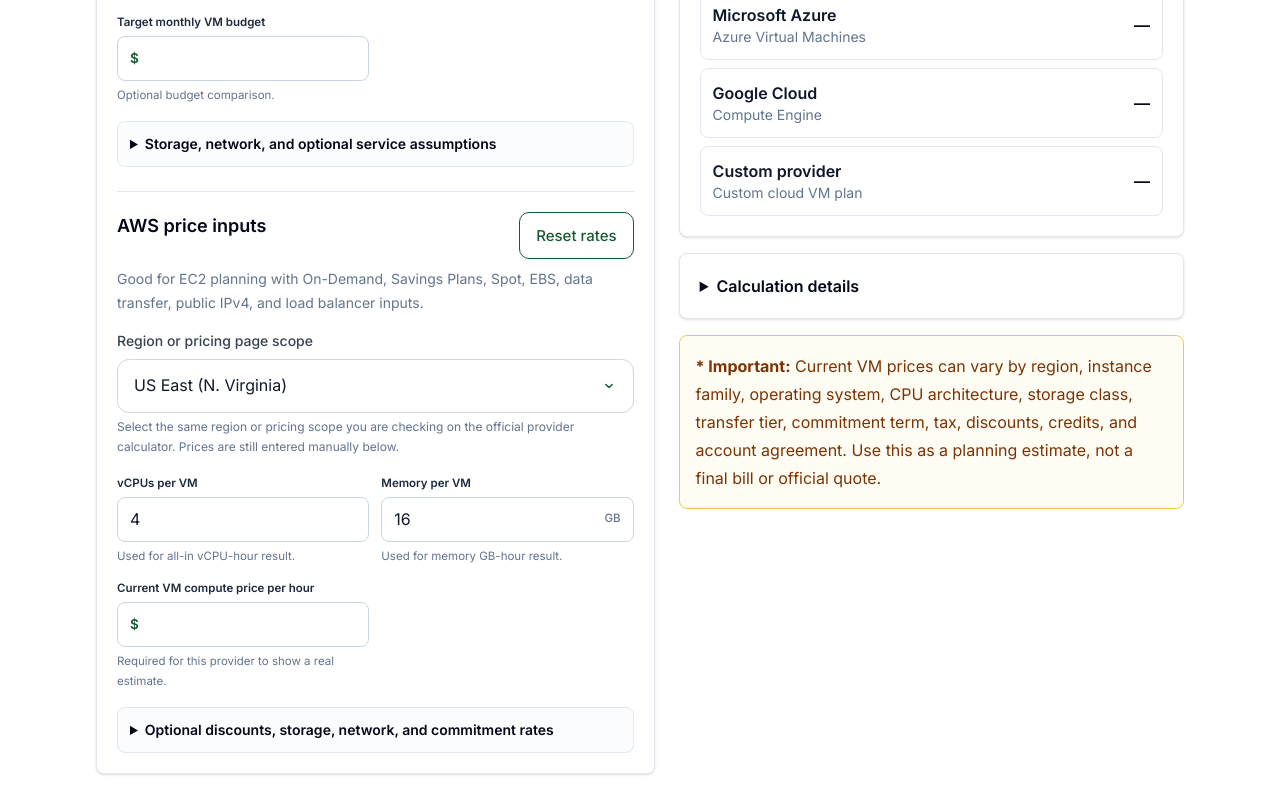
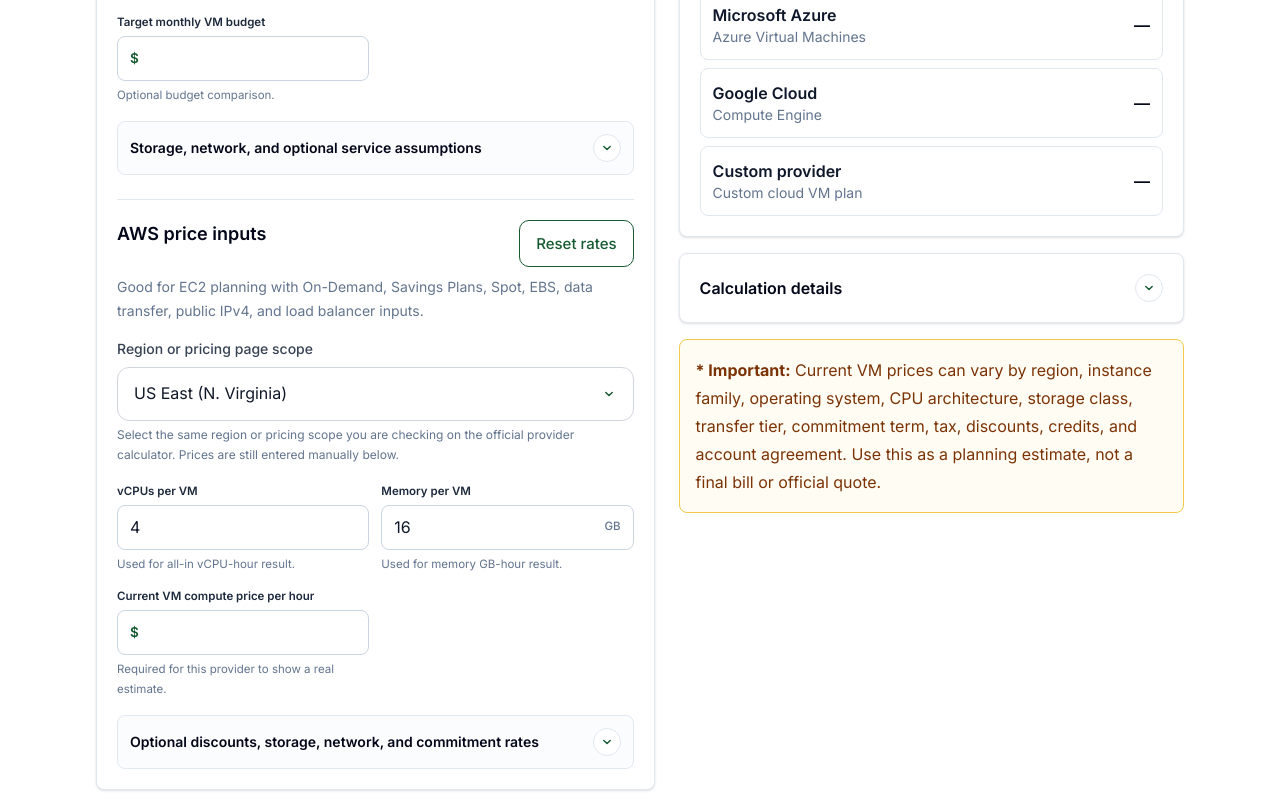
Before and after one commit to vaarunsonawwane-ops/beeija, a Next.js app: page /tools/cloud-vm-cost-comparison-calculator in a window 1280 px wide. Shown: the part 1560-2360 px from the top of the page. Built offline with nearby package versions, Linux system fonts and the light colour scheme.

Commit message:
collapsible component

```diff
--- /dev/null
+++ b/app/components/BeeijaAdvancedSection.tsx
@@ -0,0 +1,60 @@
+"use client";
+
+import type { ReactNode } from "react";
+
+type BeeijaAdvancedSectionProps = {
+  title: string;
+  description?: ReactNode;
+  children: ReactNode;
+  defaultOpen?: boolean;
+  variant?: "subtle" | "card";
+  className?: string;
+  contentClassName?: string;
+};
+
+export default function BeeijaAdvancedSection({
+  title,
+  description,
+  children,
+  defaultOpen = false,
+  variant = "subtle",
+  className = "",
+  contentClassName,
+}: BeeijaAdvancedSectionProps) {
+  const wrapperClass =
+    variant === "card"
+      ? "min-w-0 rounded-lg border border-slate-200 bg-white p-4 shadow-sm sm:p-5"
+      : "rounded-lg border border-slate-200 bg-slate-50/60 p-3";
+  const titleClass = variant === "card" ? "text-base" : "text-sm";
+  const bodySpacing = contentClassName ?? (variant === "card" ? "mt-4" : "mt-3");
+
+  return (
+    <details defaultOpen={defaultOpen} className={`${wrapperClass} group ${className}`.trim()}>
+      <summary
+        className={`flex cursor-pointer list-none items-center justify-between gap-3 ${titleClass} font-semibold text-slate-950 [&::-webkit-details-marker]:hidden`}
+      >
+        <span>{title}</span>
+        <span
+          aria-hidden="true"
+          className="flex h-7 w-7 shrink-0 items-center justify-center rounded-full border border-slate-200 bg-white text-[var(--green)] transition group-open:rotate-180"
+        >
+          <svg viewBox="0 0 20 20" fill="none" className="h-4 w-4">
+            <path
+              d="m6 8 4 4 4-4"
+              stroke="currentColor"
+              strokeWidth="1.8"
+              strokeLinecap="round"
+              strokeLinejoin="round"
+            />
+          </svg>
+        </span>
+      </summary>
+
+      {description ? (
+        <p className="mt-2 text-sm leading-6 text-slate-500">{description}</p>
+      ) : null}
+
+      <div className={bodySpacing}>{children}</div>
+    </details>
+  );
+}
--- a/app/tools/cloud-vm-cost-comparison-calculator/ToolClient.tsx
+++ b/app/tools/cloud-vm-cost-comparison-calculator/ToolClient.tsx
@@ -4,6 +4,7 @@ import { useMemo, useState } from "react";
 import BeeijaNumberField from "@/app/components/BeeijaNumberField";
 import BeeijaResultLine from "@/app/components/BeeijaResultLine";
 import BeeijaSelect from "@/app/components/BeeijaSelect";
+import BeeijaAdvancedSection from "@/app/components/BeeijaAdvancedSection";
 import {
   formatBeeijaCurrency,
   formatBeeijaNumber,
@@ -625,16 +626,12 @@ export default function ToolClient() {
               />
             </div>
 
-            <details className="mt-4 rounded-lg border border-slate-200 bg-slate-50/60 p-3">
-              <summary className="cursor-pointer text-sm font-semibold text-slate-950">
-                Storage, network, and optional service assumptions
-              </summary>
-              <p className="mt-2 text-sm leading-6 text-slate-500">
-                Open this when your VM estimate must include storage,
-                snapshots, outbound transfer, public IPv4, or load balancer
-                usage. These inputs stay shared across every provider.
-              </p>
-              <div className="mt-3 grid items-start gap-3 sm:grid-cols-2">
+            <BeeijaAdvancedSection
+              className="mt-4"
+              title="Storage, network, and optional service assumptions"
+              description="Open this when your VM estimate must include storage, snapshots, outbound transfer, public IPv4, or load balancer usage. These inputs stay shared across every provider."
+            >
+              <div className="grid items-start gap-3 sm:grid-cols-2">
                 <BeeijaNumberField
                   label="Persistent storage"
                   value={workload.persistentStorageGb}
@@ -684,7 +681,7 @@ export default function ToolClient() {
                   sanitizeDecimal
                 />
               </div>
-            </details>
+            </BeeijaAdvancedSection>
           </div>
 
           <div className="mt-6 border-t border-slate-200 pt-5">
@@ -750,16 +747,12 @@ export default function ToolClient() {
               />
             </div>
 
-            <details className="mt-4 rounded-lg border border-slate-200 bg-slate-50/60 p-3">
-              <summary className="cursor-pointer text-sm font-semibold text-slate-950">
-                Optional discounts, storage, network, and commitment rates
-              </summary>
-              <p className="mt-2 text-sm leading-6 text-slate-500">
-                Open this when your estimate needs commitment discounts, Spot
-                capacity, OS licence cost, storage, public IPs, load balancers,
-                fixed monthly services, or upfront reservation cost.
-              </p>
-              <div className="mt-3 grid items-start gap-3 sm:grid-cols-2">
+            <BeeijaAdvancedSection
+              className="mt-4"
+              title="Optional discounts, storage, network, and commitment rates"
+              description="Open this when your estimate needs commitment discounts, Spot capacity, OS licence cost, storage, public IPs, load balancers, fixed monthly services, or upfront reservation cost."
+            >
+              <div className="grid items-start gap-3 sm:grid-cols-2">
                 <BeeijaNumberField
                   label="Commitment or reservation discount"
                   value={activePlan.commitmentDiscountPercent}
@@ -879,7 +872,7 @@ export default function ToolClient() {
                   sanitizeDecimal
                 />
               </div>
-            </details>
+            </BeeijaAdvancedSection>
           </div>
         </section>
 
@@ -1011,11 +1004,8 @@ export default function ToolClient() {
             </div>
           </section>
 
-          <details className="min-w-0 rounded-lg border border-slate-200 bg-white p-4 shadow-sm sm:p-5">
-            <summary className="cursor-pointer text-base font-semibold text-slate-950">
-              Calculation details
-            </summary>
-            <div className="mt-4 space-y-2">
+          <BeeijaAdvancedSection title="Calculation details" variant="card">
+            <div className="space-y-2">
               <BeeijaResultLine
                 label="Base instance-hours"
                 value={formatBeeijaNumber(result.rawBaseInstanceHours)}
@@ -1107,7 +1097,7 @@ export default function ToolClient() {
               the official provider calculator for your exact region, OS, and
               account terms.
             </p>
-          </details>
+          </BeeijaAdvancedSection>
 
           <div className="rounded-lg border border-[var(--yellow)] bg-[#fffdf3] p-4 text-base leading-7 text-amber-900">
             <strong>* Important:</strong> Current VM prices can vary by region,
```
